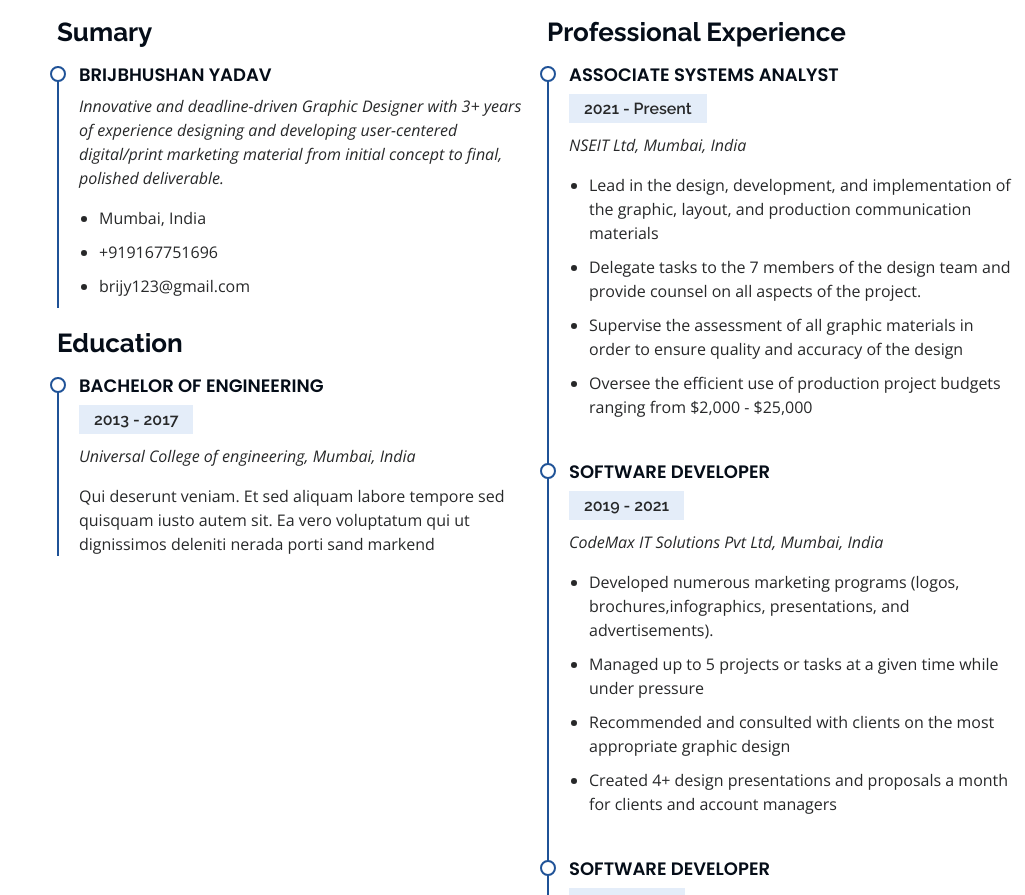
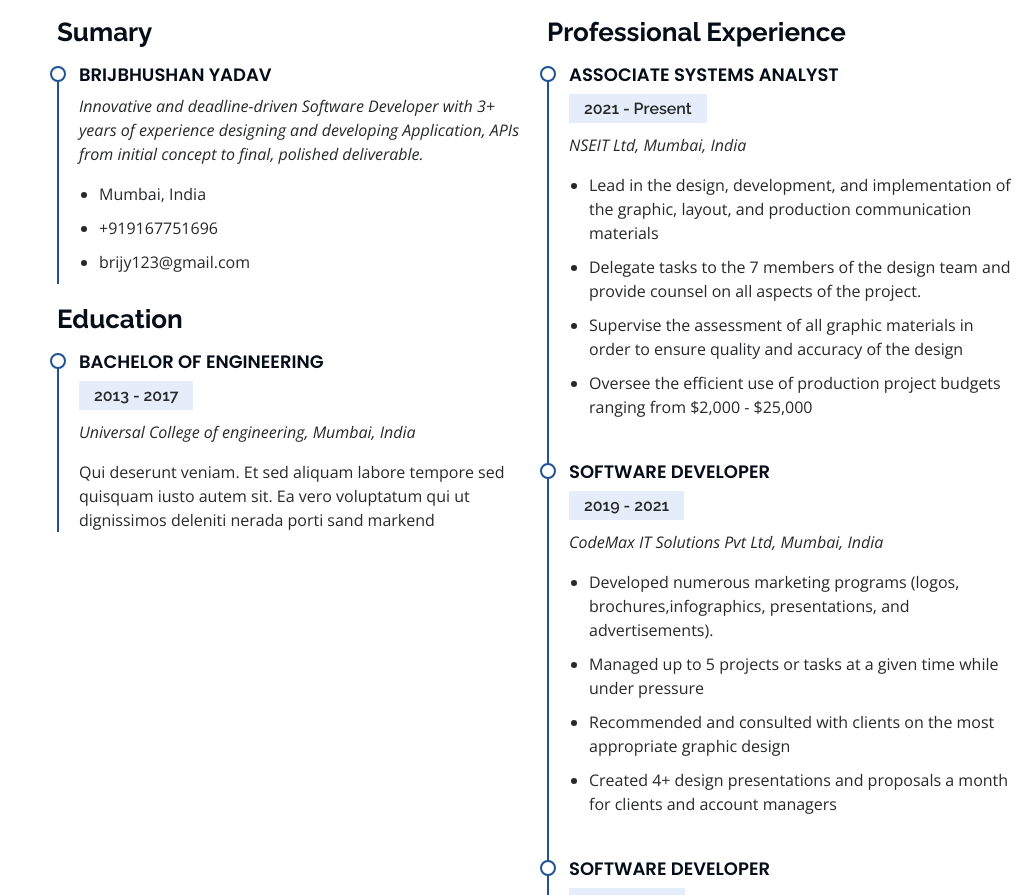
Before and after one commit to brijy890/Portfolio, a plain HTML site: page index.html in a window 1280 px wide. Shown: the part 2060-2955 px from the top of the page, without its empty margins (255-1280 px from the left). Drawn offline with nearby package versions, Linux system fonts and the light colour scheme; files whose address does not match are found by name.

Commit message:
small fix

```diff
--- a/index.html
+++ b/index.html
@@ -205,7 +205,7 @@
             <h3 class="resume-title">Sumary</h3>
             <div class="resume-item pb-0">
               <h4>Brijbhushan Yadav</h4>
-              <p><em>Innovative and deadline-driven Graphic Designer with 3+ years of experience designing and developing user-centered digital/print marketing material from initial concept to final, polished deliverable.</em></p>
+              <p><em>Innovative and deadline-driven Software Developer with 3+ years of experience designing and developing Application, APIs from initial concept to final, polished deliverable.</em></p>
               <ul>
                 <li>Mumbai, India</li>
                 <li>+919167751696</li>
```
